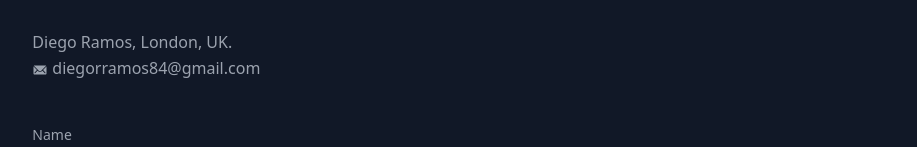
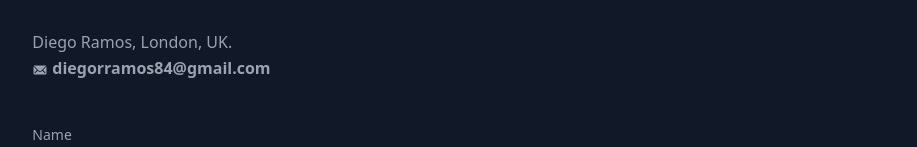
Before and after one commit to diegorramos84/portfolio, a React (Create React App) app: page / in a window 1280 px wide. Shown: the part 2085-2232 px from the top of the page, without its empty margins (181-1098 px from the left). Built offline with nearby package versions, Linux system fonts and the light colour scheme.

Commit message:
add hover to email

```diff
--- a/src/components/Contact.js
+++ b/src/components/Contact.js
@@ -52,7 +52,7 @@ const Contact = () => {
         <p className="leading-relaxed mt-5 mb-10">
           Diego Ramos,
           London, UK. <br></br>
-          <a href="mailto:diegorramos84@gmail.com"><IoIosMail className="inline-block mr-1"/>diegorramos84@gmail.com</a>
+          <a href="mailto:diegorramos84@gmail.com" className="hover:text-red-666 font-bold"><IoIosMail className="inline-block mr-1"/>diegorramos84@gmail.com</a>
         </p>
         <div className="relative mb-4">
           <label htmlFor="name" className="leading-7 text-sm text-gray-400">
```
